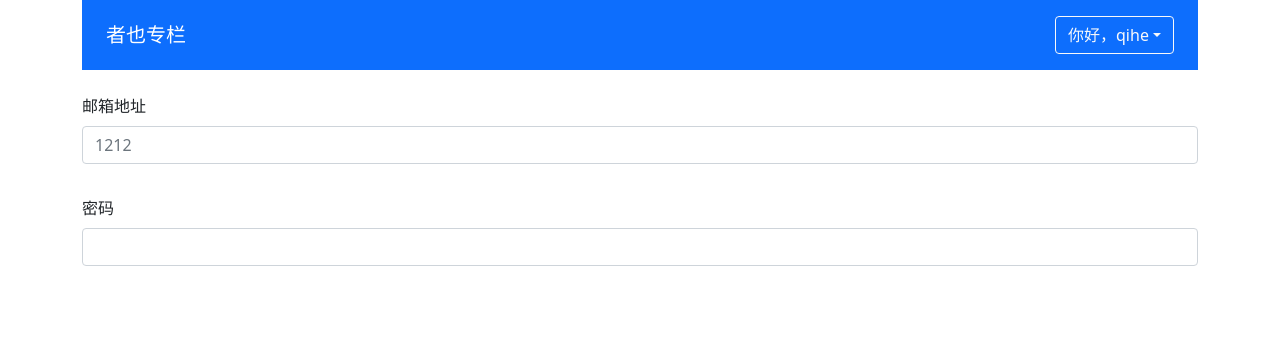
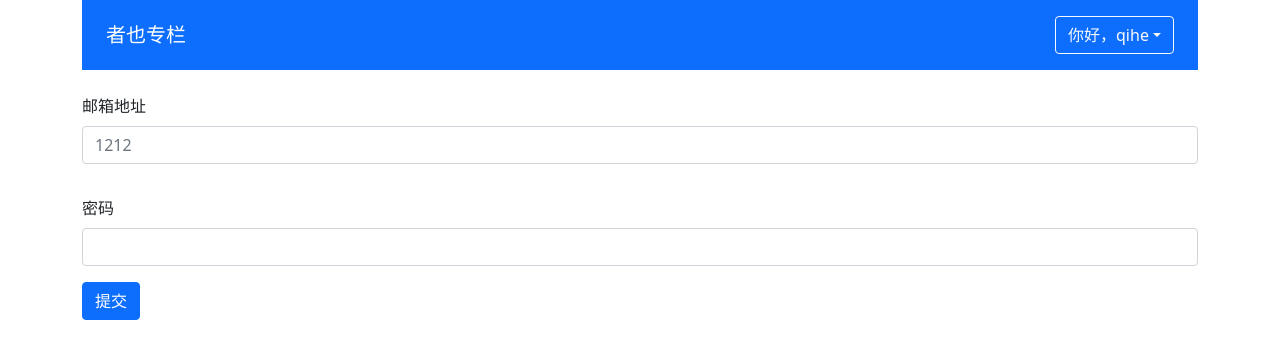
Before and after one commit to iheqi/zheye, a Vue app: page / in a window 1280 px wide. Shown: the top 358 px of the page. Built offline with nearby package versions, Linux system fonts and the light colour scheme.

Commit message:
5-7 ValidateForm 编码第一部分

```diff
--- a/src/App.vue
+++ b/src/App.vue
@@ -2,26 +2,19 @@
   <div class="container">
     <global-header :user="user"></global-header>
     <!-- <column-list :list="list"></column-list> -->
-    <form action="">
+    <validate-form @form-submit="onFormSubmit">
       <div class="mb-3">
         <label class="form-label">邮箱地址</label>
-        <validate-input :rules="emailRules" v-model="emailRef.val" placeholder="1212"></validate-input>
+        <validate-input :rules="emailRules"
+                        v-model="emailRef.val" placeholder="1212"></validate-input>
       </div>
       {{emailRef.val}}
-      <!-- <div class="mb-3">
-        <label for="exampleInputEmail1" class="form-label">邮箱地址</label>
-        <input
-          type="text" class="form-control" id="exampleInputEmail1"
-          v-model="emailRef.val"
-          @blur="validateEmail"
-        >
-        <div class="form-text" v-if="emailRef.error">{{emailRef.message}}</div>
-      </div> -->
+
       <div class="mb-3">
         <label for="exampleInputPassword1" class="form-label">密码</label>
         <input type="password" class="form-control" id="exampleInputPassword1">
       </div>
-    </form>
+    </validate-form>
   </div>
 </template>
 
@@ -30,6 +23,7 @@ import { defineComponent, reactive } from 'vue';
 import ColumnList, { ColumnProps } from './components/ColumnList.vue';
 import GlobalHeader, { UserProps } from './components/GlobalHeader.vue';
 import ValidateInput, { RulesProp } from './components/ValidateInput.vue';
+import ValidateForm from './components/ValidateForm.vue';
 import 'bootstrap/dist/css/bootstrap.min.css';
 
 const testList: ColumnProps[] = [
@@ -69,6 +63,7 @@ export default defineComponent({
     ColumnList,
     GlobalHeader,
     ValidateInput,
+    ValidateForm,
   },
 
   setup() {
@@ -81,6 +76,11 @@ export default defineComponent({
       { type: 'required', message: '电子邮箱地址不能为空' },
       { type: 'email', message: '请输入正确的电子邮箱格式' },
     ];
+
+    const onFormSubmit = (res: boolean) => {
+      console.log('res', res);
+    };
+
     return {
       list: testList,
       user: {
@@ -90,6 +90,7 @@ export default defineComponent({
       },
       emailRef,
       emailRules,
+      onFormSubmit,
     };
   },
 });
--- /dev/null
+++ b/src/components/ValidateForm.vue
@@ -0,0 +1,28 @@
+<template>
+  <form class="validate-form-container">
+    <slot name="default"></slot>
+    <div class="submit-area" @click.prevent="submitForm">
+      <slot name="submit">
+        <button type="submit" class="btn btn-primary">提交</button>
+      </slot>
+    </div>
+  </form>
+</template>
+
+<script>
+import { defineComponent } from 'vue';
+
+export default defineComponent({
+  emits: ['form-submit'],
+
+  setup(props, context) {
+    const submitForm = () => {
+      context.emit('form-submit', true);
+    };
+
+    return {
+      submitForm,
+    };
+  },
+});
+</script>
```
